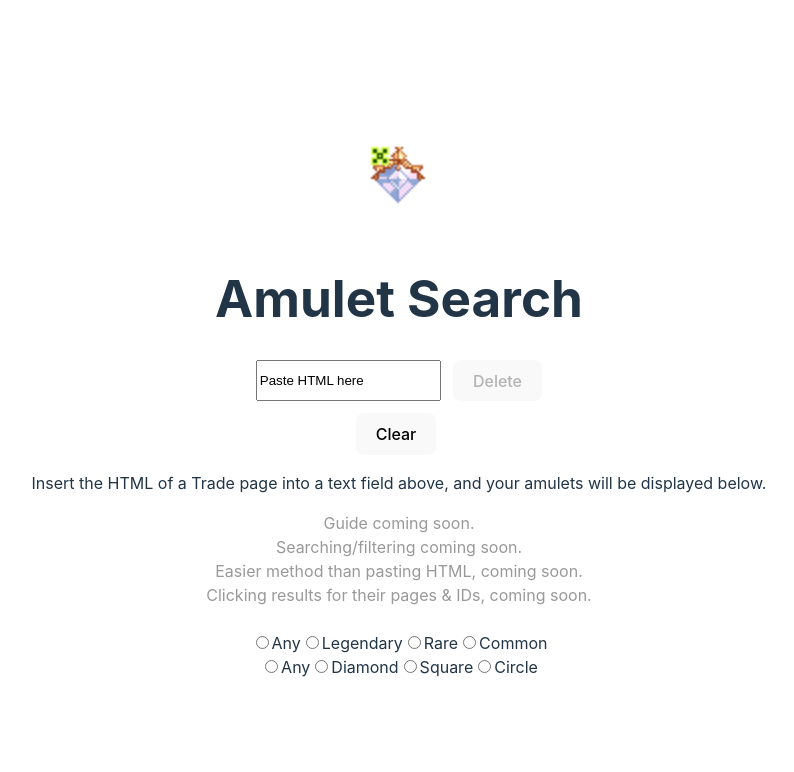
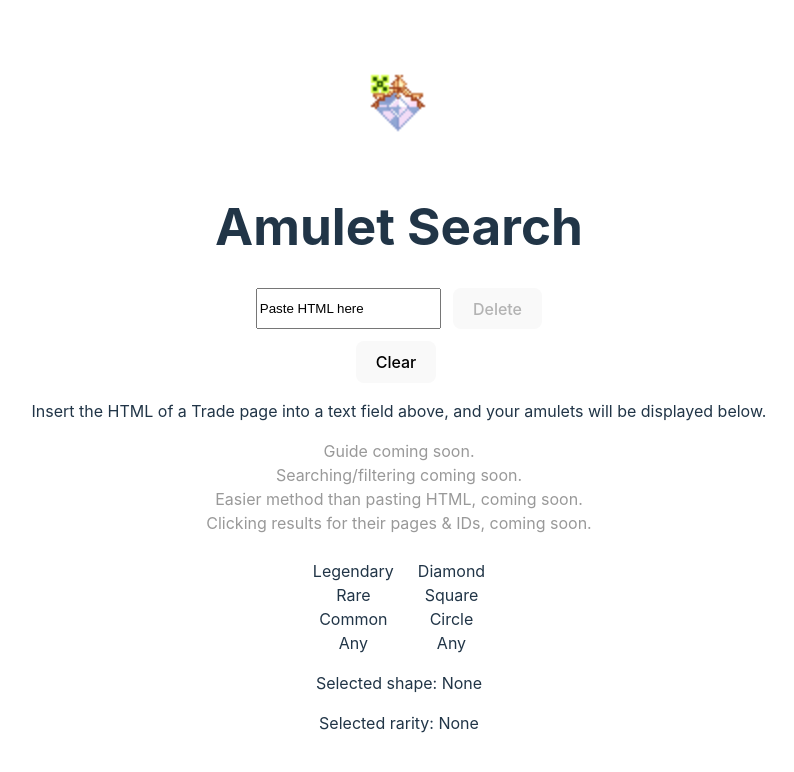
Before and after one commit to landwill/gaia-amulet-search, a React (Vite) app: page /search in a window 1280 px wide. Shown: the top 772 px of the page, without its empty margins (241-1035 px from the left). Built offline with nearby package versions, Linux system fonts and the light colour scheme.

Commit message:
shape/rarity filter enhancements (unstyled)

```diff
--- a/package.json
+++ b/package.json
@@ -11,6 +11,7 @@
     "test": "vitest"
   },
   "dependencies": {
+    "@headlessui/react": "^2.0.3",
     "react": "^18.2.0",
     "react-dom": "^18.2.0",
     "react-router-dom": "^6.23.1"
--- a/src/Home/HtmlEntryPanel.tsx
+++ b/src/Home/HtmlEntryPanel.tsx
@@ -9,7 +9,7 @@ export const HtmlEntryPanel = ({ arrayIndex, dispatcher, pageNumber = 0 }: {
   const isHtmlPopulated = pageNumber !== 0
 
   return <div style={{ display: 'flex', marginBottom: 12 }}>
-    <input value={pageNumber !== 0 ? `Page ${pageNumber} added successfully` : 'Paste HTML here'}
+    <input value={pageNumber !== 0 ? `Page ${String(pageNumber)} added successfully` : 'Paste HTML here'}
            readOnly
            disabled={isHtmlPopulated}
            onPaste={e => {
--- a/src/ResultsScreen/AmuletGrid.tsx
+++ b/src/ResultsScreen/AmuletGrid.tsx
@@ -1,5 +1,13 @@
-import { AmuletSummary, AmuletTuple, Rarity } from '../interfaces.ts'
+import { AmuletSummary, AmuletTuple, Rarity, Stat } from '../interfaces.ts'
 import { AmuletImage } from './AmuletImage.tsx'
+
+export function stringifyStats(stats: Stat[]): string {
+  return stats.map(stringifyStat).join('|')
+}
+
+export function stringifyStat(s: Stat): string {
+  return `${s.statName}_${String(s.bonus)}`
+}
 
 const largestStatSumSorter = ([, amuletA]: AmuletTuple, [, amuletB]: AmuletTuple): number => {
   if (amuletA.rarity !== amuletB.rarity) return amuletA.rarity - amuletB.rarity
@@ -11,22 +19,21 @@ const largestStatSumSorter = ([, amuletA]: AmuletTuple, [, amuletB]: AmuletTuple
 
 export const AmuletGrid = ({ amuletTuples }: { amuletTuples: [string, AmuletSummary][] }) => {
   return amuletTuples.sort(largestStatSumSorter).reverse()
-    .map(([id, amulet]) => {
+    .map(([, amulet]) => {
       const amuletNameParts = []
       if (amulet.rarity) amuletNameParts.push(Rarity[amulet.rarity])
       amuletNameParts.push(amulet.shape)
       amuletNameParts.push('Amulet')
       const amuletName = amuletNameParts.join(' ')
 
-      return <div key={id}
-                  style={{ border: '1px solid black', padding: '12px', margin: '6px', borderRadius: '12px', borderColor: 'lightgrey', width: '160px' }}>
+      return <div style={{ border: '1px solid black', padding: '12px', margin: '6px', borderRadius: '12px', borderColor: 'lightgrey', width: '160px' }}>
         <AmuletImage rarity={amulet.rarity} shape={amulet.shape} /><br />
         <span style={{ fontWeight: 'bold' }}>{amuletName}</span><br />
         <div style={{ marginTop: 6, marginBottom: 6 }}>
           {
             amulet.stats.length
               ? amulet.stats.map(stat => <span style={{ display: 'inline-block' }}
-                                               key={id}>{`+${String(stat.bonus)}% ${stat.statName}`}</span>)
+                                               key={stringifyStat(stat)}>{`+${String(stat.bonus)}% ${stat.statName}`}</span>)
               : 'Experience vs [...]'
           }</div>
         {`Count: ${String(amulet.locations.length)}`}<br />
--- a/src/ResultsScreen/ResultsScreen.tsx
+++ b/src/ResultsScreen/ResultsScreen.tsx
@@ -1,10 +1,7 @@
-import React, { Reducer, useReducer } from 'react'
-import { Amulet, AmuletSummary, HtmlDumpInfo, Rarity, Shape, Stat } from '../interfaces.ts'
-import { AmuletGrid } from './AmuletGrid.tsx'
-
-function stringifyStats(stats: Stat[]): string {
-  return stats.map(s => `${s.statName}_${String(s.bonus)}`).join('|')
-}
+import { useState } from 'react'
+import { Amulet, AmuletSummary, HtmlDumpInfo } from '../interfaces.ts'
+import { AmuletGrid, stringifyStats } from './AmuletGrid.tsx'
+import { SearchPanel, SearchState } from './SearchPanel.tsx'
 
 function summarizeAmulets(amulets: Amulet[]): Map<string, AmuletSummary> {
   const amuletSummary = new Map<string, AmuletSummary>()
@@ -22,105 +19,33 @@ function summarizeAmulets(amulets: Amulet[]): Map<string, AmuletSummary> {
   return amuletSummary
 }
 
-interface StatRequirement {
-  searchType: 'exact' | 'more'
-  value: number
-}
+const amuletSatisfiesFilter = (amulet: AmuletSummary, searchState: SearchState): boolean => {
+  if (searchState.rarity !== '' && amulet.rarity != searchState.rarity) return false
+  // noinspection RedundantIfStatementJS
+  if (searchState.shape !== '' && amulet.shape != searchState.shape) return false
 
-interface StatSearch {
-  statName: string
-  statRequirement: StatRequirement
-}
-
-interface SearchDetails {
-  rarity: Rarity | null
-  shape: Shape | null
-  stats: StatSearch[] | null
-}
-
-interface SearchActionSetRarity {
-  action: 'setRarity'
-  rarity: Rarity | null
-}
-
-interface SearchActionSetShape {
-  action: 'setShape'
-  shape: Shape | null
-}
-
-type SearchAction = SearchActionSetRarity | SearchActionSetShape
-
-const searchReducer: Reducer<any, any> = (prev: SearchDetails, action: SearchAction): SearchDetails => {
-  console.log('Search action:', action)
-  if (action.action === 'setRarity') return { ...prev, rarity: action.rarity }
-  else if (action.action === 'setShape') return { ...prev, shape: action.shape }
-  console.log('Action not yet implemented', action)
-  return { ...prev }
-}
-
-const SearchPanel = ({ searchDispatcher }: { searchDispatcher: React.Dispatch<SearchAction> }) => {
-  // const [statName, setStatName] = useState('')
-  return <div>
-    <div onChange={e => {
-      const selectedRarity = e.target.value
-      searchDispatcher({ action: 'setRarity', rarity: selectedRarity === '' ? null : selectedRarity })
-    }}>
-      {/*<textarea defaultValue='' onChange={e => {searchDispatcher({ setName: e.target.value })}}/>*/}
-      <input type='radio' id='rarityAny' name='rarity' value='' />
-      <label htmlFor='rarityCommon'>Any</label>
-      <input type='radio' id='rarityLegendary' name='rarity' value={Rarity.Legendary} />
-      <label htmlFor='rarityLegendary'>Legendary</label>
-      <input type='radio' id='rarityRare' name='rarity' value={Rarity.Rare} />
-      <label htmlFor='rarityRare'>Rare</label>
-      <input type='radio' id='rarityCommon' name='rarity' value={Rarity.Common} />
-      <label htmlFor='rarityCommon'>Common</label>
-    </div>
-    <div onChange={e => {
-      const selectedShape = e.target.value
-      searchDispatcher({ action: 'setShape', shape: selectedShape === '' ? null : selectedShape })
-    }}>
-      {/*<textarea defaultValue='' onChange={e => {searchDispatcher({ setName: e.target.value })}}/>*/}
-      <input type='radio' id='shapeAny' name='shape' value='' />
-      <label htmlFor='shapeAny'>Any</label>
-      <input type='radio' id='shapeDiamond' name='shape' value='Diamond' />
-      <label htmlFor='shapeDiamond'>Diamond</label>
-      <input type='radio' id='shapeSquare' name='shape' value='Square' />
-      <label htmlFor='shapeSquare'>Square</label>
-      <input type='radio' id='shapeCircle' name='shape' value='Circle' />
-      <label htmlFor='shapeCircle'>Circle</label>
-    </div>
-  </div>
-}
-
-const amuletSatisfiesFilter = (amulet: AmuletSummary, searchDetails: SearchDetails): boolean => {
-  if (searchDetails.rarity && amulet.rarity != searchDetails.rarity) return false
-  if (searchDetails.shape && amulet.shape != searchDetails.shape) {
-    console.log(searchDetails.shape, amulet.shape)
-    return false
-  }
   return true
 }
 
+function mapAndFilterAmuletTuples(inventoryHtml: HtmlDumpInfo[]) {
+  const amulets = inventoryHtml.filter(dumpInfo => !dumpInfo.deleted)
+    .map(dumpInfo => dumpInfo.amulets)
+    .filter((amulets): amulets is NonNullable<typeof amulets> => amulets != null)
+    .flatMap(amuletSummary => Array.from(amuletSummary.values()))
+  return [...summarizeAmulets(amulets)]
+}
+
 export default function ResultsScreen({ inventoryHtml }: { inventoryHtml: HtmlDumpInfo[] | null }) {
-  const [searchDetails, dispatchSearch] = useReducer<(prev: SearchDetails, action: SearchAction) => SearchDetails>(searchReducer, {
-    rarity: null,
-    shape: null,
-    stats: []
-  })
+  const [searchState, setSearchState] = useState<SearchState>({ rarity: '', shape: '' })
 
   if (inventoryHtml == null || inventoryHtml.length === 0) return <div>No inventory data found.</div>
 
-  const amulets = inventoryHtml.filter(dumpInfo => !dumpInfo.deleted).map(dumpInfo => dumpInfo.amulets)
-    .filter((amulets): amulets is NonNullable<typeof amulets> => amulets != null)
-    .flatMap(amuletSummary => Array.from(amuletSummary.values()))
-  const amuletTuples = [...summarizeAmulets(amulets)]
-
-  console.log('Search details:', searchDetails)
+  const amuletTuples = mapAndFilterAmuletTuples(inventoryHtml)
 
   return <>
-    <SearchPanel searchDispatcher={dispatchSearch} />
+    <SearchPanel searchState={searchState} setSearchState={setSearchState} />
     <div style={{ display: 'flex', flexDirection: 'row', maxWidth: '1000px', flexWrap: 'wrap' }}>
-      <AmuletGrid amuletTuples={amuletTuples.filter(([_, amulet]) => amuletSatisfiesFilter(amulet, searchDetails))} />
+      <AmuletGrid amuletTuples={amuletTuples.filter(([_, amulet]) => amuletSatisfiesFilter(amulet, searchState))} />
     </div>
   </>
 }
--- /dev/null
+++ b/src/ResultsScreen/SearchPanel.tsx
@@ -0,0 +1,41 @@
+import React from 'react'
+import { StyledRadioGroup, StyledRadioOption } from '../components/StyledRadioGroup.tsx'
+import { Rarity, Shape } from '../interfaces.ts'
+
+export interface SearchState {
+  rarity: Rarity | ''
+  shape: Shape | ''
+}
+
+const shapes: StyledRadioOption<Shape | ''>[] = [
+  { value: 'Diamond', label: 'Diamond' },
+  { value: 'Square', label: 'Square' },
+  { value: 'Circle', label: 'Circle' },
+  { value: '', label: 'Any' }
+]
+
+const rarities: StyledRadioOption<Rarity | ''>[] = [
+  { value: Rarity.Legendary, label: 'Legendary' },
+  { value: Rarity.Rare, label: 'Rare' },
+  { value: Rarity.Common, label: 'Common' },
+  { value: '', label: 'Any' }
+]
+
+export const SearchPanel = ({ searchState, setSearchState }: {
+  searchState: SearchState,
+  setSearchState: React.Dispatch<React.SetStateAction<SearchState>>
+}) => {
+  return <>
+    <div style={{ display: 'flex', flexDirection: 'row', justifyContent: 'center' }}>
+      <StyledRadioGroup value={searchState.rarity}
+                        onChange={newVal => setSearchState(prev => ({ ...prev, rarity: newVal }))}
+                        radios={rarities}
+                        style={{ marginRight: 24 }} />
+      <StyledRadioGroup value={searchState.shape}
+                        onChange={newVal => setSearchState(prev => ({ ...prev, shape: newVal }))}
+                        radios={shapes} />
+    </div>
+    <p>Selected shape: {searchState.shape === '' ? 'None' : searchState.shape}</p>
+    <p>Selected rarity: {searchState.rarity === '' ? 'None' : searchState.rarity}</p>
+  </>
+}
--- /dev/null
+++ b/src/components/StyledRadioGroup.tsx
@@ -0,0 +1,15 @@
+import { Field, Label, Radio, RadioGroup, RadioGroupProps } from '@headlessui/react'
+
+export interface StyledRadioOption<T> {
+  value: T
+  label: string
+}
+
+export function StyledRadioGroup<T>({ value, onChange, radios, ...rest }: RadioGroupProps<'div', T> & { radios: StyledRadioOption<T>[] }) {
+  return <RadioGroup value={value} onChange={onChange} {...rest}>
+    {radios.map(radio => <Field key={radio.label}>
+      <Radio value={radio.value} />
+      <Label>{radio.label}</Label>
+    </Field>)}
+  </RadioGroup>
+}
```
Also changed, not shown: 1 other file (tests, documents, lock files or other folders).
